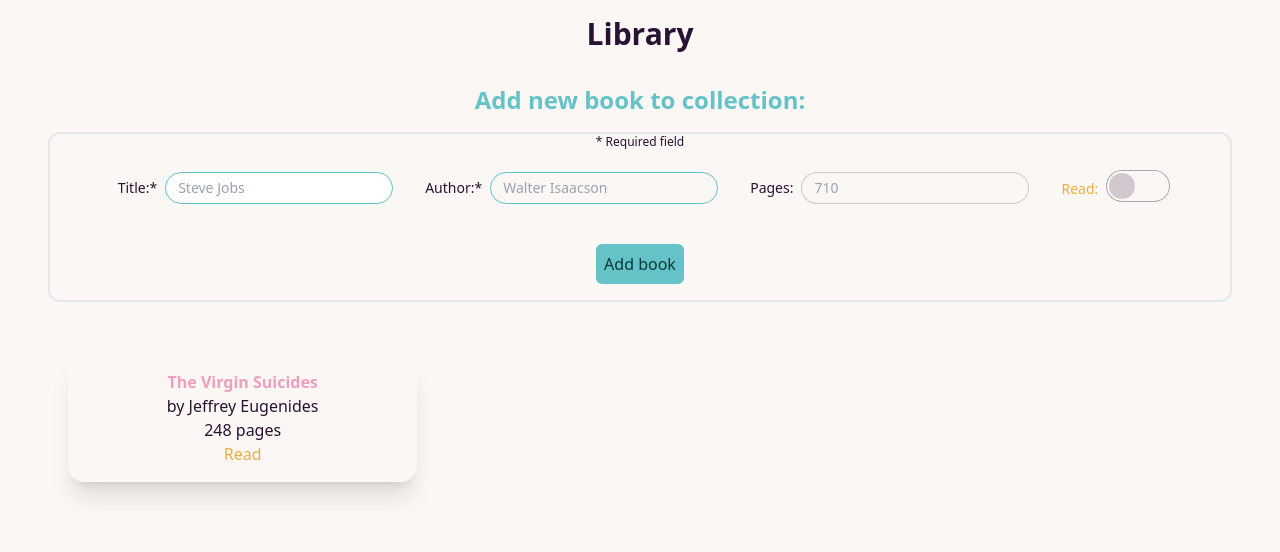
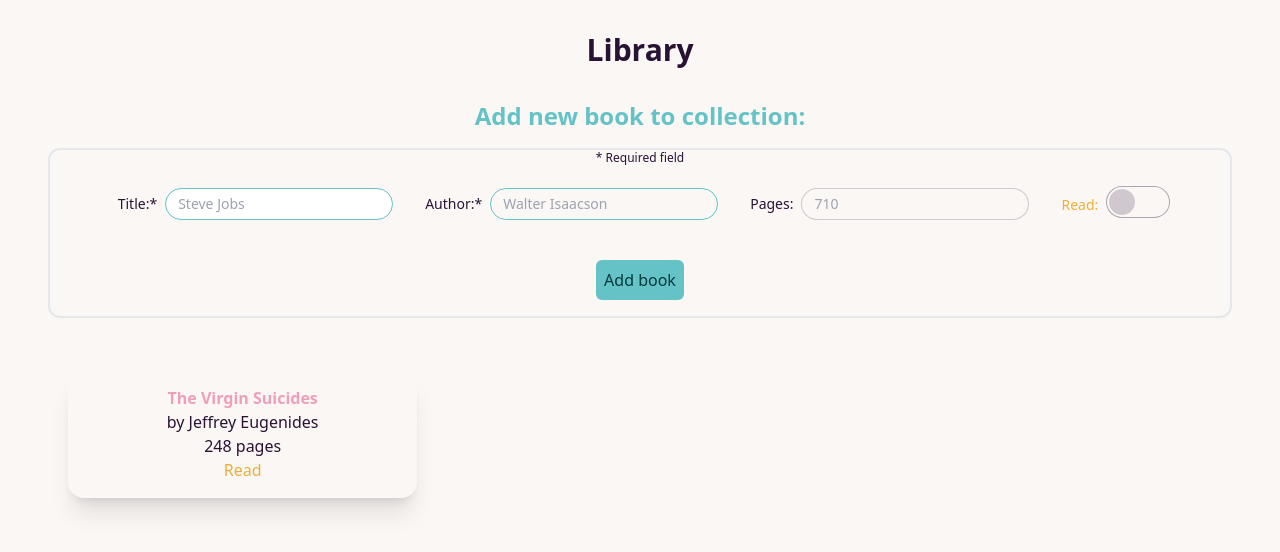
Before and after one commit to mchlol/library, a website: page index.html in a window 1280 px wide. Drawn offline with Linux system fonts and the light colour scheme.

Commit message:
change margin to header to the same as other elements for consistency

```diff
--- a/index.html
+++ b/index.html
@@ -11,7 +11,7 @@
 
 <!-- -->
 <header class="m-4">
-    <h1 class="text-3xl font-bold text-center">Library</h1>
+    <h1 class="text-3xl font-bold text-center m-8">Library</h1>
 </header>
 
 <main class="m-8">
```
